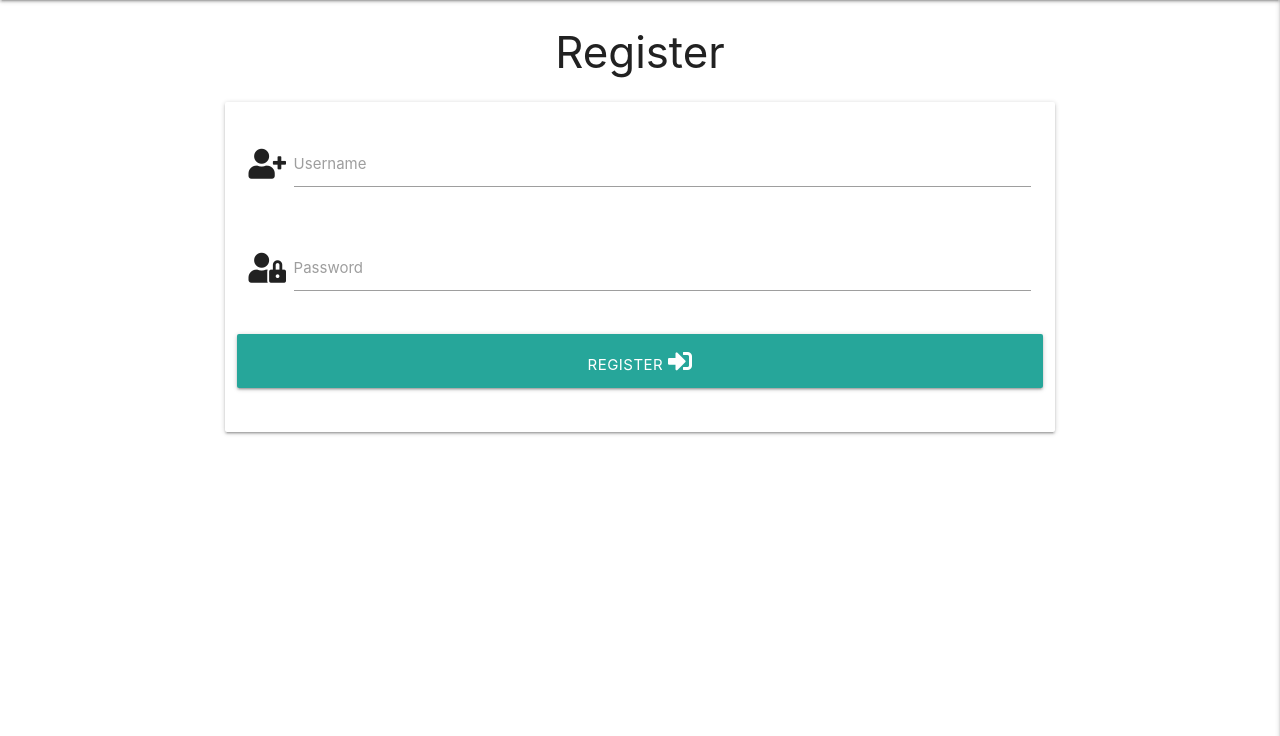
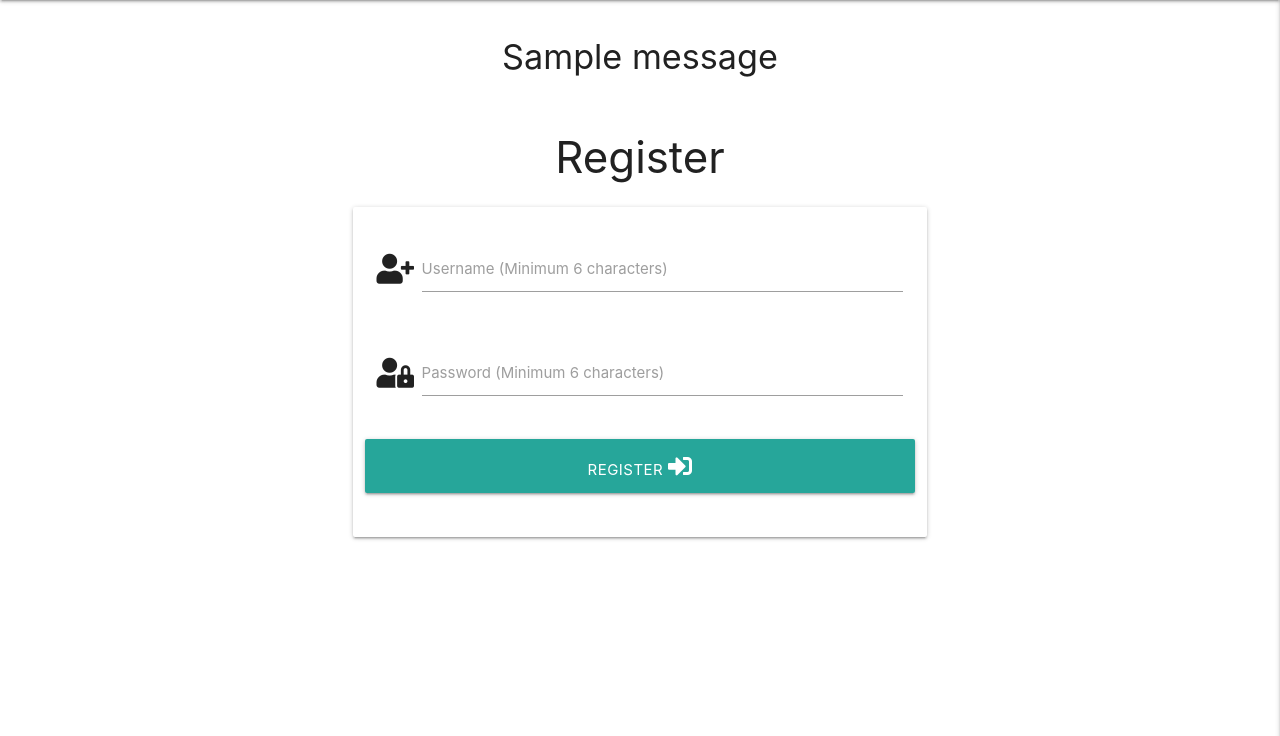
Before and after one commit to smcgdub/task_manager_project, a Flask app: page /register in a window 1280 px wide. Shown: the part 64-800 px from the top of the page. Run offline with Flask 2, Linux system fonts and the light colour scheme; one stand-in notice (Sample message) is shown; some libraries are stand-ins or nearby versions.

Commit message:
Add register functionality

```diff
--- a/app.py
+++ b/app.py
@@ -27,6 +27,24 @@ def get_tasks():
 
 @app.route("/register", methods=["GET", "POST"])
 def register():
+    if request.method == "POST":
+        # CHECK IF USERNAME ALREADY EXISTS IN DB
+        existing_user = mongo.db.users.find_one(
+            {"username": request.form.get("username").lower()})
+
+        if existing_user:
+            flash("Username already exists")
+            return redirect(url_for("register"))
+
+        register = {
+          "username": request.form.get("username").lower(),
+          "password": generate_password_hash(request.form.get("password"))
+        }
+        mongo.db.users.insert_one(register)
+
+        # PUT THE NEW USER INTO SESSION COOKIE
+        session["user"] = request.form.get("username").lower()
+        flash("You have successfully registered")
     return render_template("register.html")
 
 
--- a/static/css/style.css
+++ b/static/css/style.css
@@ -1,3 +1,7 @@
 .text-shadow {
   text-shadow: 2px 2px 2px rgba(0, 0, 0, 0.5);
 }
+
+.flashes h4 {
+  line-height: 2;
+}
--- a/templates/base.html
+++ b/templates/base.html
@@ -45,8 +45,23 @@
       </ul>
   </header>
 
-    {% block content %}
-    {% endblock %}
+  <section>
+    <!-- FLASH MESSAGES -->
+    {% with messages = get_flashed_messages() %}
+        {% if messages %}
+            {% for message in messages %}
+                <div class="row flashes">
+                   <h4 class="center-align">{{ message }}</h4>
+                </div>
+            {% endfor %}
+        {% endif %}
+    {% endwith %}
+  </section>
+
+  <main class="container">
+      {% block content %}
+      {% endblock %}
+  </main>
 
   <!-- JQUERY LIBRARY -->
   <script src="https://code.jquery.com/jquery-3.6.0.min.js"
--- a/templates/register.html
+++ b/templates/register.html
@@ -10,16 +10,16 @@
         <div class="row">
           <div class="input-field col s12">
             <i class="fas fa-user-plus prefix"></i>
-            <input id="username" name="username" type="text" class="validate">
-            <label for="username">Username</label>
+            <input id="username" name="username" type="text" class="validate" minlength="6" maxlength="15" class="validate" pattern="^[a-zA-Z0-9]${6,15}" required>
+            <label for="username">Username (Minimum 6 characters)</label>
           </div>
         </div>
         <!-- PASSWORD -->
         <div class="row">
           <div class="input-field col s12">
             <i class="fas fa-user-lock prefix"></i>
-            <input id="password" name="password" type="password" class="validate">
-            <label for="password">Password</label>
+            <input id="password" name="password" type="password" minlength="5" maxlength="15" class="validate" required>
+            <label for="password">Password (Minimum 6 characters)</label>
           </div>
         </div>
         <!-- REGISTER BUTTON -->
```
